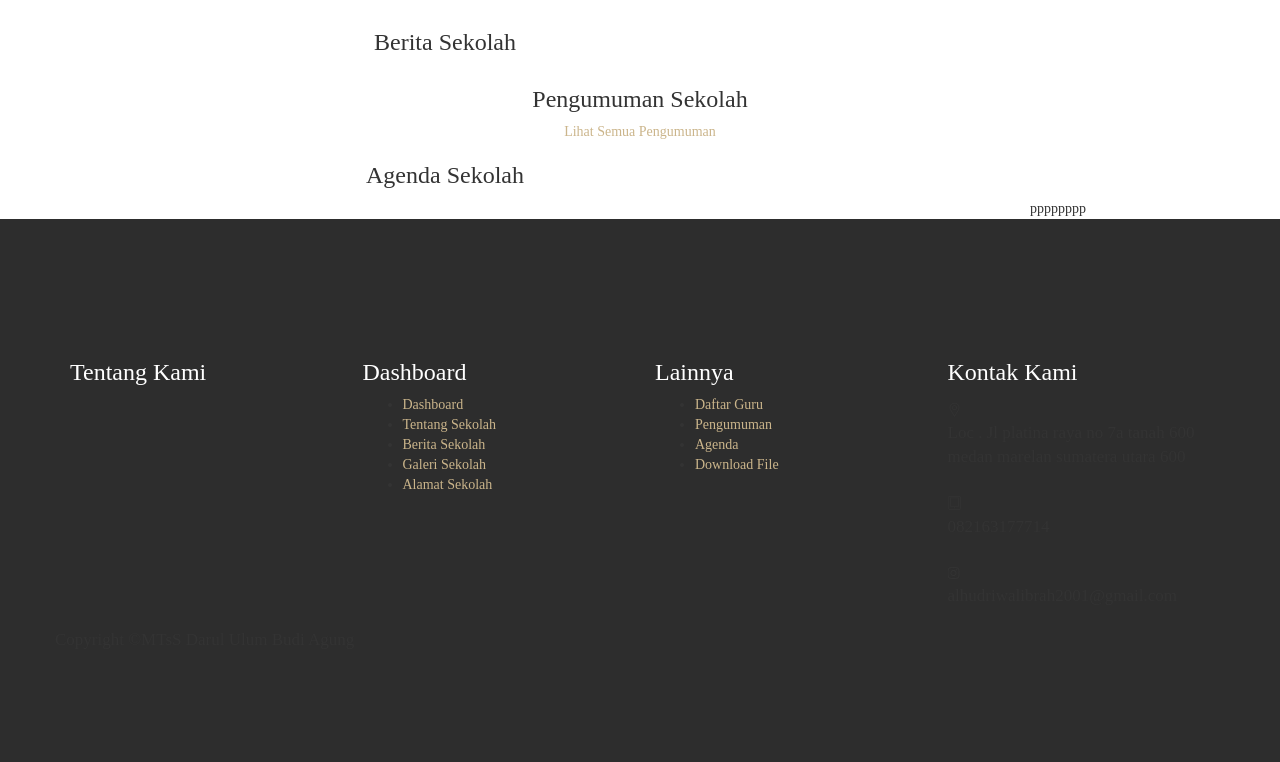
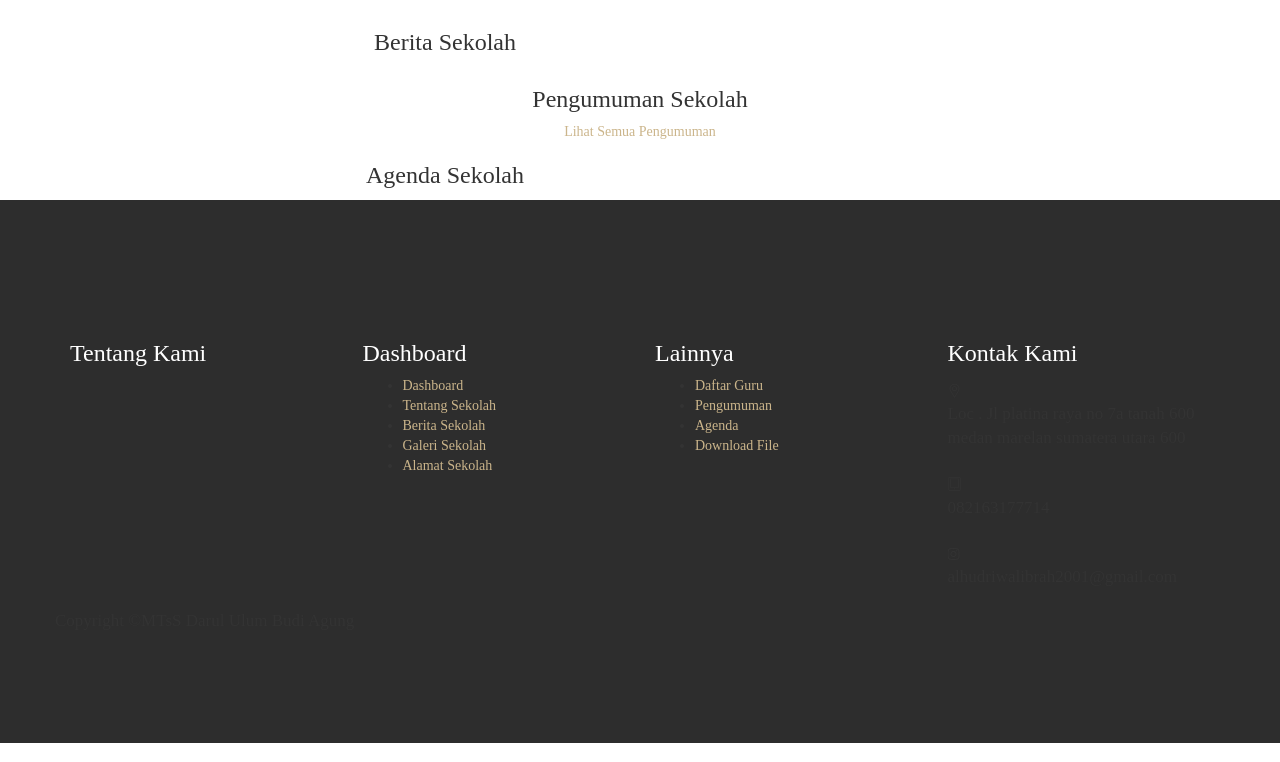
Before and after one commit to WahyuSofianda/sisfosekolah, a CodeIgniter app: page /database/ in a window 1280 px wide. Shown: the part 471-1233 px from the top of the page. Run offline with CodeIgniter, Linux system fonts and the light colour scheme; data that the repository does not hold is empty; some libraries are stand-ins or nearby versions.

Commit message:
Update v_home.php

```diff
--- a/application/views/depan/v_home.php
+++ b/application/views/depan/v_home.php
@@ -157,7 +157,6 @@ function limit_words($string, $word_limit)
                     </div>
                 <?php endforeach; ?>
             </div>
-            pppppppp
         </div>
     </div>
 </div>
```
